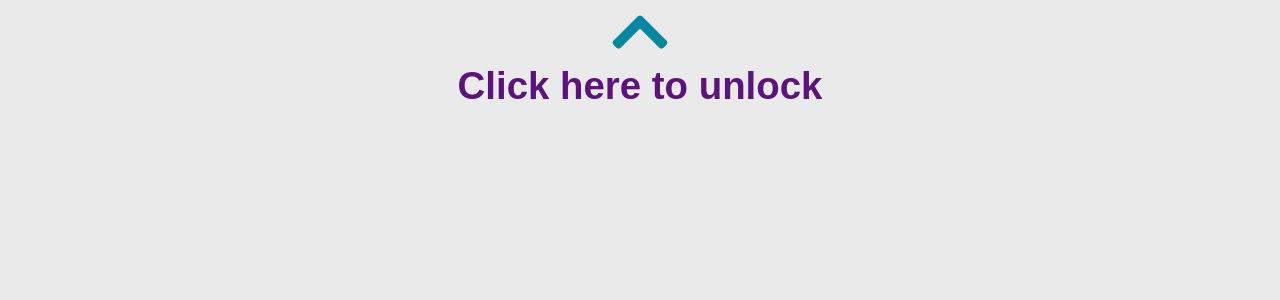
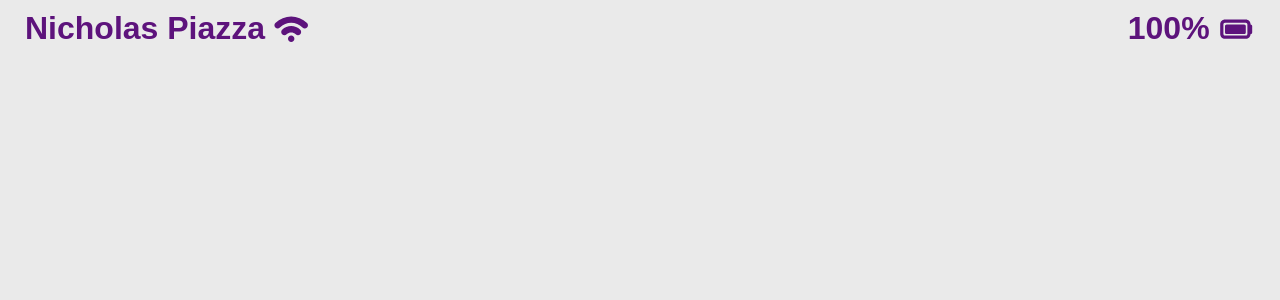
Before and after one commit to airpiazza/personal-website, a React (Create React App) app: page / in a window 1280 px wide. Shown: the top 300 px of the page. Built offline with nearby package versions, Linux system fonts and the light colour scheme; a web font is replaced by a local one.

Commit message:
added top bar organism

```diff
--- a/src/App.js
+++ b/src/App.js
@@ -1,10 +1,10 @@
 import './App.css';
-import ArrowTextGroup from './molecules/ArrowTextGroup'
+import TopBar from './organisms/TopBar'
 
 const App = () => {
   return (
     <div className='App'>
-      <ArrowTextGroup />
+      <TopBar />
     </div>
   );
 }
--- a/src/molecules/TopBarGroup.js
+++ b/src/molecules/TopBarGroup.js
@@ -14,7 +14,7 @@ const TopBarGroup = (props) => {
             fontSize='2.5vw'
             marginRight={7}
         />
-        <Icon iconName={props.iconName} size='3vw'/>
+        <Icon color={props.iconColor} iconName={props.iconName} size='3vw'/>
       </div>
     );
   }
--- /dev/null
+++ b/src/organisms/TopBar.js
@@ -0,0 +1,24 @@
+import TopBarGroup from '../molecules/TopBarGroup'
+
+const TopBar = () => {
+    return(
+        <div style={{
+            display: 'flex',
+            justifyContent: 'space-between',
+            padding: '10px 25px 0px 25px'
+        }}>
+            <TopBarGroup
+                content='Nicholas Piazza'
+                iconName='TiWiFi'
+                iconColor='#5D137C'
+            />
+            <TopBarGroup
+                content='100%'
+                iconName='CgBatteryFull'
+                iconColor='#5D137C'
+            />
+        </div>
+    );
+}
+
+export default TopBar;
```
